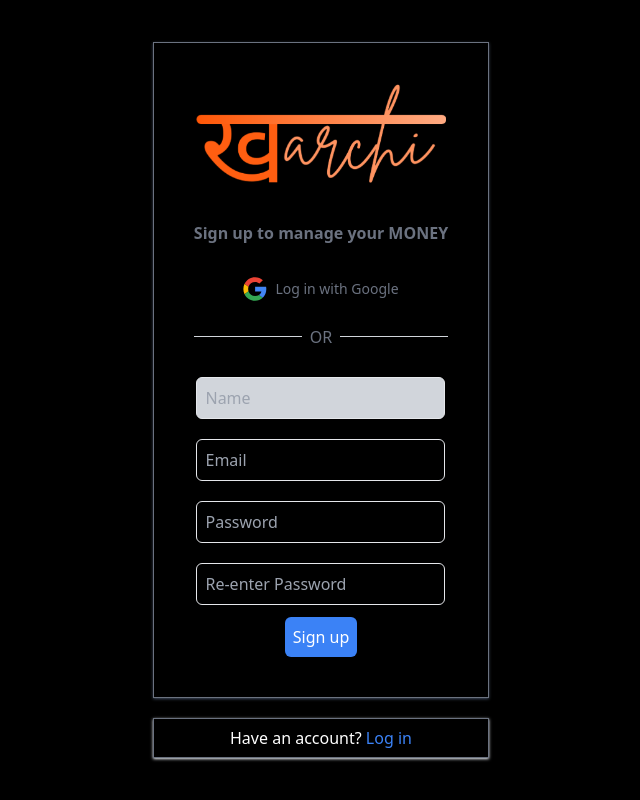
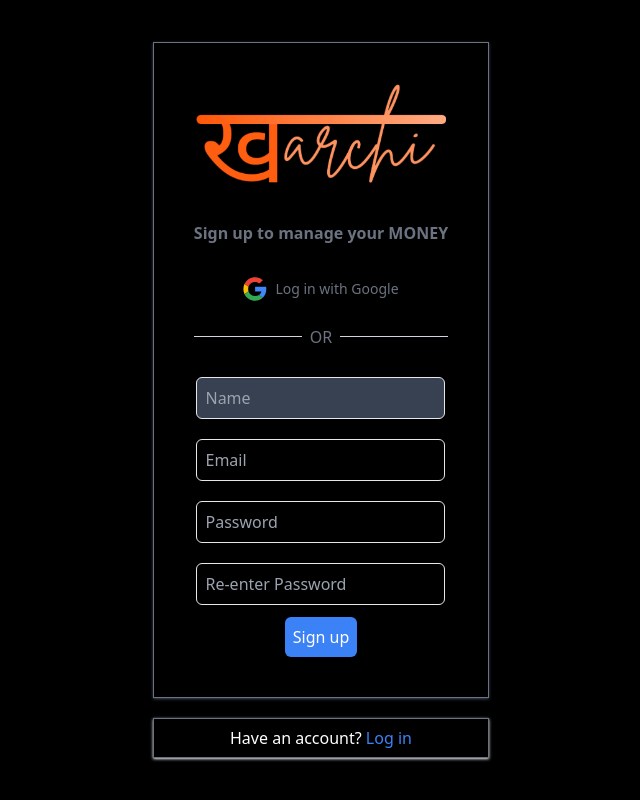
Before and after one commit to AavishLilani/Kharchi2, a React (Vite) app: page /signup in a window 1280 px wide. Shown: the whole page, without its empty margins (319-959 px from the left). Built offline with nearby package versions, Linux system fonts and the light colour scheme.

Commit message:
Update Form.jsx

```diff
--- a/src/components/Form.jsx
+++ b/src/components/Form.jsx
@@ -38,7 +38,7 @@ export const Form = ({ type }) => {
 
                     <div className='flex flex-col gap-5 items-center '>
                         <div>
-                            <input type="text" placeholder='Name' className={`${type === "login" ? "hidden" : "block p-2 border border-grey-500 rounded-md bg-gray-300"}`} />
+                            <input type="text" placeholder='Name' className={`${type === "login" ? "hidden" : "block p-2 border border-grey-500 rounded-md bg-gray-700"}`} />
                         </div>
                         <div>
                             <input type='email' placeholder='Email' className='p-2 border border-grey-500 rounded-md bg-black' />
```
